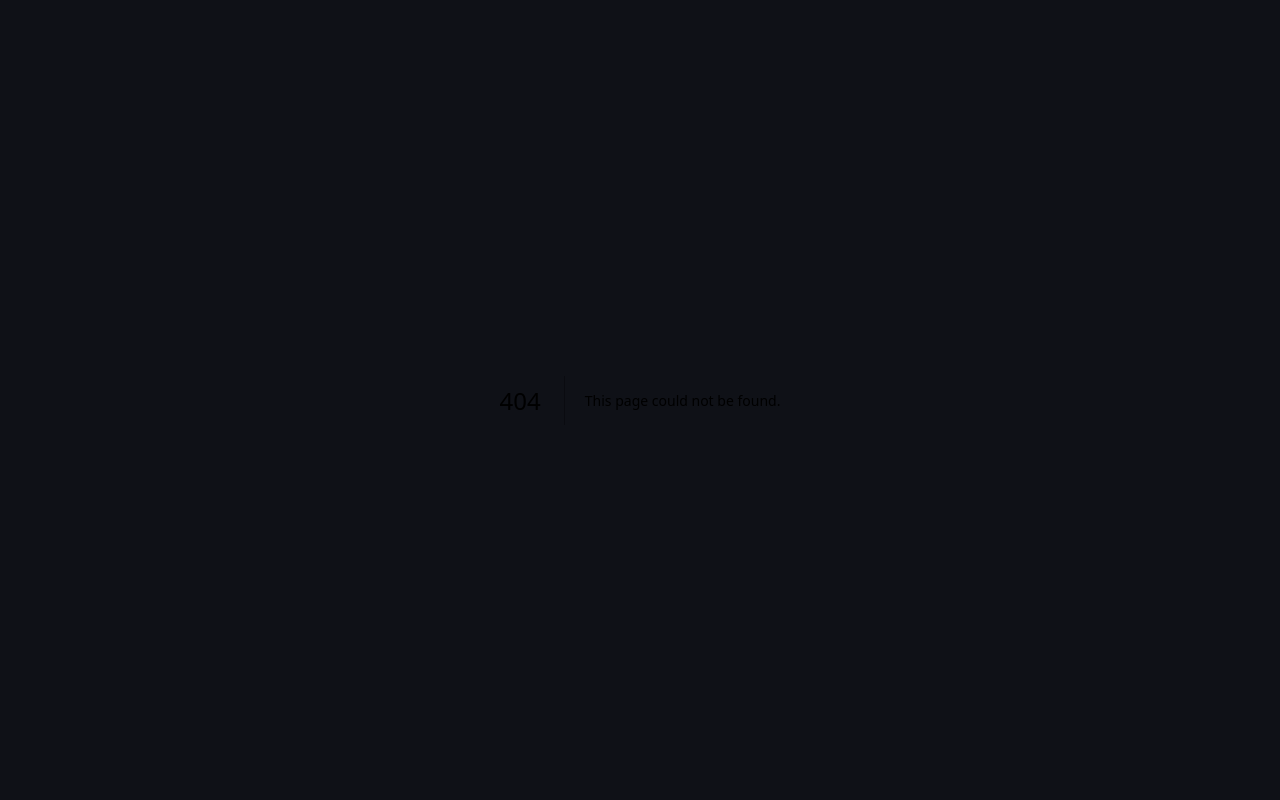
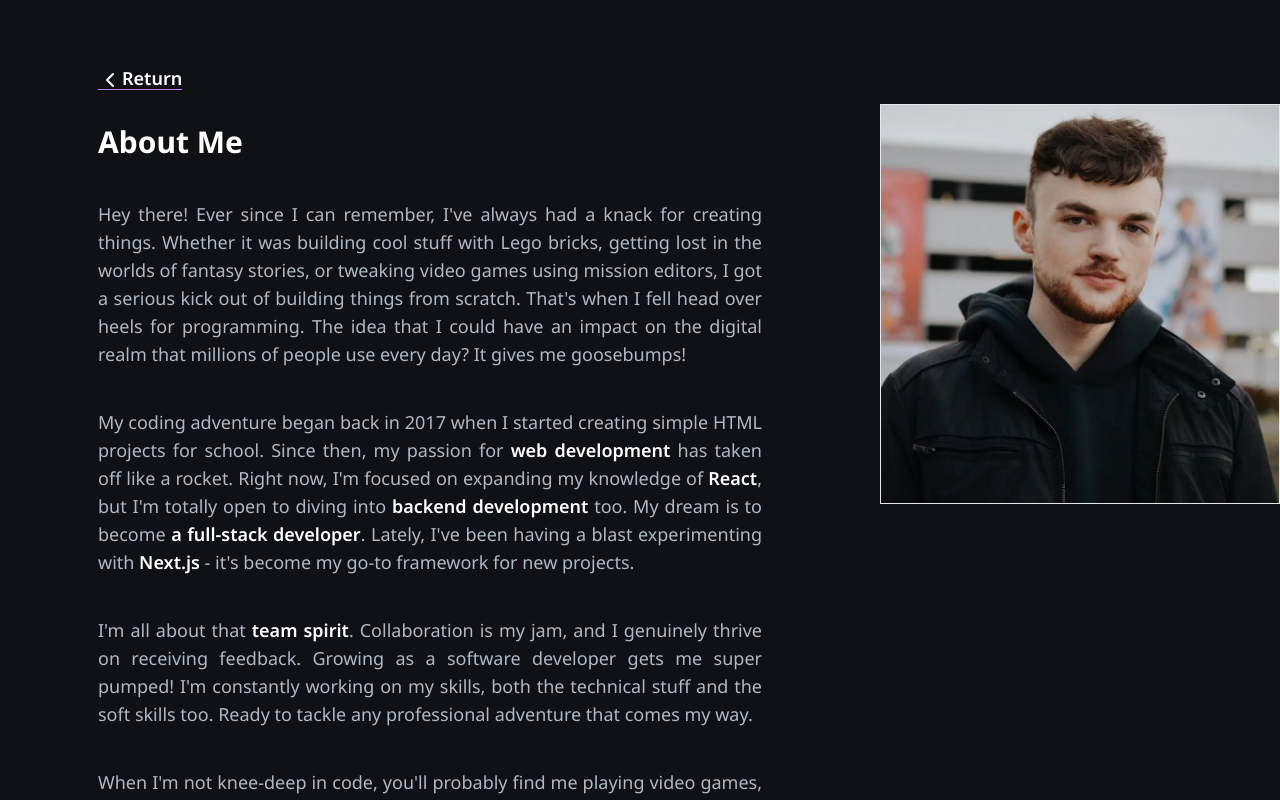
Before and after one commit to fdukat/fdukat.com, a Next.js app: page /about in a window 1280 px wide. Before the commit this address had no page. Shown: the top 800 px of the page. Built offline with nearby package versions, Linux system fonts and the light colour scheme.

Commit message:
create about page

```diff
--- /dev/null
+++ b/app/about/page.tsx
@@ -0,0 +1,70 @@
+import InternalLink from '@/components/InternalLink';
+import Image from 'next/image';
+import { ChevronLeft } from 'react-feather';
+
+export const metadata = {
+  title: 'About | fdukat.com',
+};
+
+export default function About() {
+  return (
+    <main className="container flex flex-wrap mx-auto gap-5 pt-16 justify-center">
+      <div className="text-secondary text-lg text-justify lg:w-[55%] mx-auto">
+        <InternalLink
+          href="/"
+          className="mx-5 text-primary font-semibold bg-gradient-to-r from-brand to-brand bg-beforeHoverPosition bg-beforeHoverSize bg-no-repeat hover:bg-afterHoverSize transition-all duration-150 ease-out"
+        >
+          <ChevronLeft className="inline" />
+          Return
+        </InternalLink>
+        <h1 className="text-primary font-bold text-3xl p-5 pt-8">About Me</h1>
+        <p className="p-5">
+          Hey there! Ever since I can remember, I&apos;ve always had a knack for creating things.
+          Whether it was building cool stuff with Lego bricks, getting lost in the worlds of fantasy
+          stories, or tweaking video games using mission editors, I got a serious kick out of
+          building things from scratch. That&apos;s when I fell head over heels for programming. The
+          idea that I could have an impact on the digital realm that millions of people use every
+          day? It gives me goosebumps!
+        </p>
+        <p className="p-5 mx-auto">
+          My coding adventure began back in 2017 when I started creating simple HTML projects for
+          school. Since then, my passion for{' '}
+          <strong className="text-primary font-semibold">web development</strong> has taken off like
+          a rocket. Right now, I&apos;m focused on expanding my knowledge of{' '}
+          <strong className="text-primary font-semibold">React</strong>, but I&apos;m totally open
+          to diving into <strong className="text-primary font-semibold">backend development</strong>{' '}
+          too. My dream is to become{' '}
+          <strong className="text-primary font-semibold">a full-stack developer</strong>. Lately,
+          I&apos;ve been having a blast experimenting with{' '}
+          <strong className="text-primary font-semibold">Next.js</strong> - it&apos;s become my
+          go-to framework for new projects.
+        </p>
+        <p className="p-5 mx-auto">
+          I&apos;m all about that{' '}
+          <strong className="text-primary font-semibold">team spirit</strong>. Collaboration is my
+          jam, and I genuinely thrive on receiving feedback. Growing as a software developer gets me
+          super pumped! I&apos;m constantly working on my skills, both the technical stuff and the
+          soft skills too. Ready to tackle any professional adventure that comes my way.
+        </p>
+        <p className="p-5 mx-auto">
+          When I&apos;m not knee-deep in code, you&apos;ll probably find me playing video games,
+          diving into a good book, practicing martial arts, or just vibing to some awesome music. If
+          you&apos;re on the lookout for an{' '}
+          <strong className="text-primary font-semibold">ambitious</strong> person who&apos;s a
+          speedy learner and totally up for taking the full-stack path, let&apos;s chat! I&apos;m
+          all ears for a potential collaboration or just geeking out about programming in general.
+        </p>
+      </div>
+      <div className="flex">
+        <Image
+          src="/about_photo.webp"
+          alt="Filip Dukat"
+          height={400}
+          width={400}
+          priority
+          className="border object-cover max-h-[400px] max-w-[90%] mx-auto lg:max-w-full my-10"
+        />
+      </div>
+    </main>
+  );
+}
--- a/components/Hero/Hero.tsx
+++ b/components/Hero/Hero.tsx
@@ -13,14 +13,14 @@ export default function Hero() {
           <p className="p-3">
             I&apos;m all about turning ideas into stunning, user-friendly applications through the
             power of code. Working with web technologies, both on the{' '}
-            <span className="text-primary font-semibold">frontend</span> and{' '}
-            <span className="text-primary font-semibold">backend</span>, is where I find my true
+            <strong className="text-primary font-semibold">frontend</strong> and{' '}
+            <strong className="text-primary font-semibold">backend</strong>, is where I find my true
             passion.
           </p>
           <p className="p-3">
             Currently, my focus is on expanding{' '}
-            <span className="text-primary font-semibold">Next.js</span> knowledge and broadening my
-            overall web development skill set. I believe that continuously expanding one&apos;s
+            <strong className="text-primary font-semibold">Next.js</strong> knowledge and broadening
+            my overall web development skill set. I believe that continuously expanding one&apos;s
             techical foundation is one of key factors to succeed.
           </p>
           <p className="p-3">
```
Also changed, not shown: public/about_photo.webp (added).
